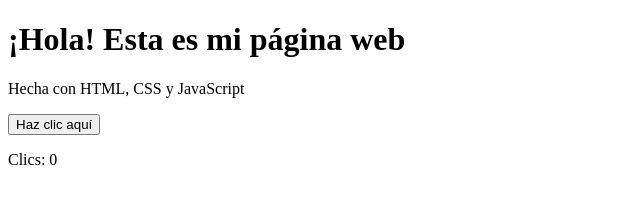
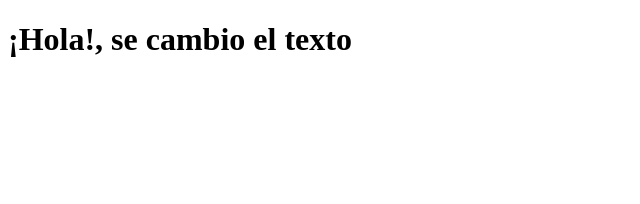
Before and after one commit to e80661339-del/New_9999, a plain HTML site: page index.html in a window 1280 px wide. Shown: the whole page, without its empty margins (0-640 px from the left). Drawn offline with Linux system fonts and the light colour scheme.

Commit message:
Change title and header text in index.html
Updated the title and header text in index.html.

```diff
--- a/index.html
+++ b/index.html
@@ -3,18 +3,11 @@
 <head>
   <meta charset="UTF-8">
   <meta name="viewport" content="width=device-width, initial-scale=1.0">
-  <title>Mi página sencilla</title>
+  <title>creado por isaias</title>
   <link rel="stylesheet" href="style.css">
 </head>
 <body>
   <main>
-    <h1>¡Hola! Esta es mi página web</h1>
-    <p>Hecha con HTML, CSS y JavaScript</p>
-
-    <button id="boton">Haz clic aquí</button>
-    <p id="contador">Clics: 0</p>
-  </main>
-
-  <script src="script.js"></script>
+    <h1>¡Hola!, se cambio el texto</h1>
 </body>
 </html>
```
